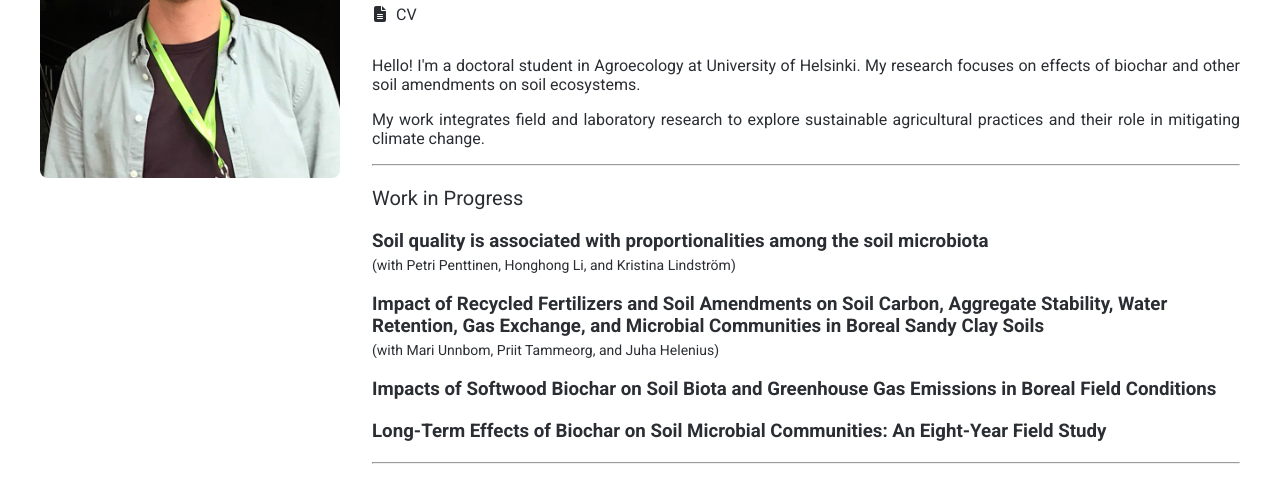
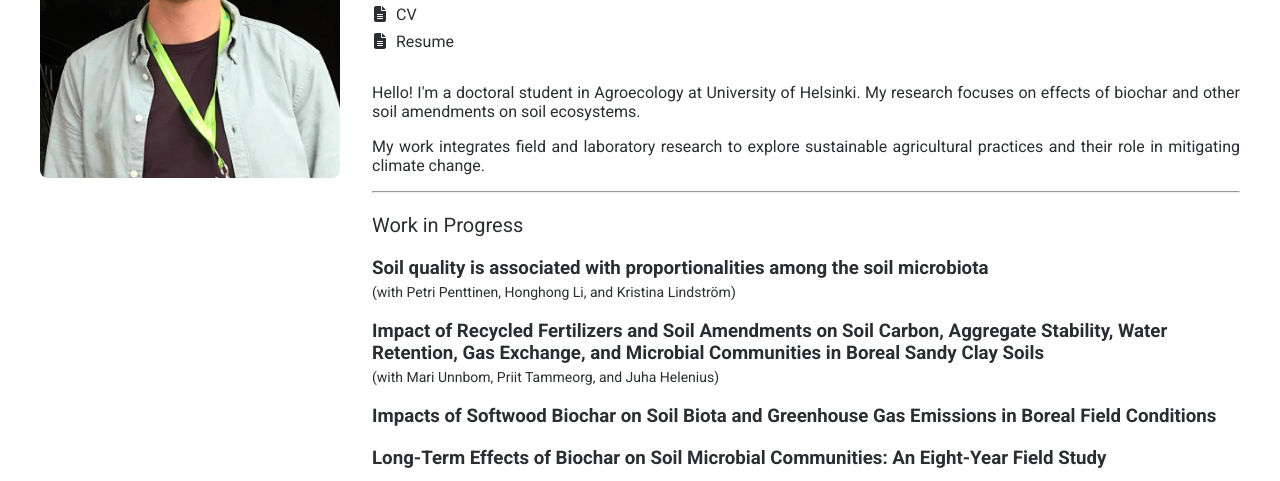
Before and after one commit to JureZrim/jurezrim.github.io, a plain HTML site: page index.html in a window 1280 px wide. Shown: the part 245-726 px from the top of the page. Drawn offline with Linux system fonts and the light colour scheme.

Commit message:
Update
Resume

```diff
--- a/index.html
+++ b/index.html
@@ -99,6 +99,10 @@
                         <i class="fa-solid fa-file-lines" aria-hidden="true"></i>
                         CV
                     </a>
+                    <a href="files/resume.pdf">
+                        <i class="fa-solid fa-file-lines" aria-hidden="true"></i>
+                        Resume
+                    </a>
                 </div>
                 <br>
             </header>
```
Also changed, not shown: 1 other file.
